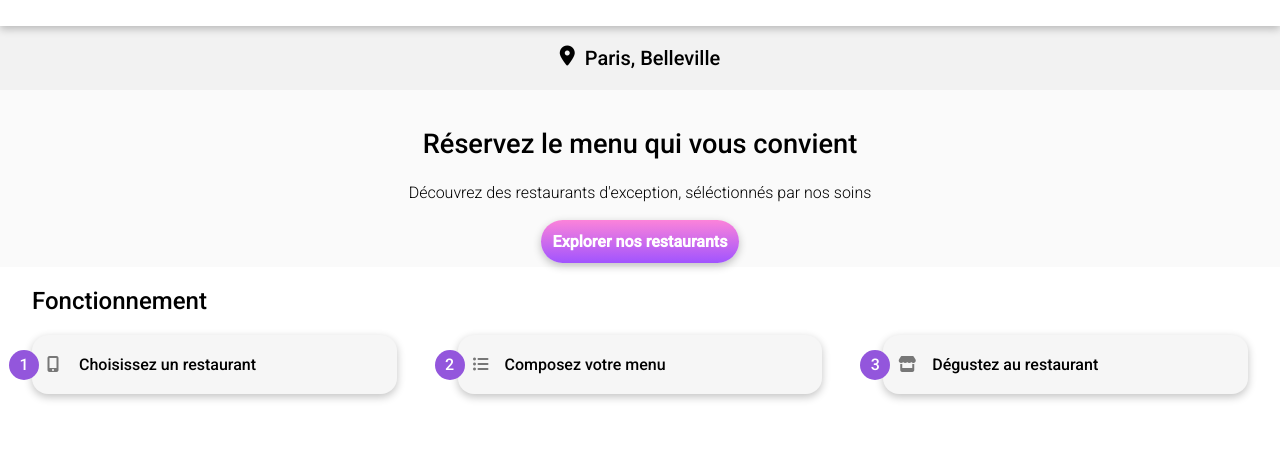
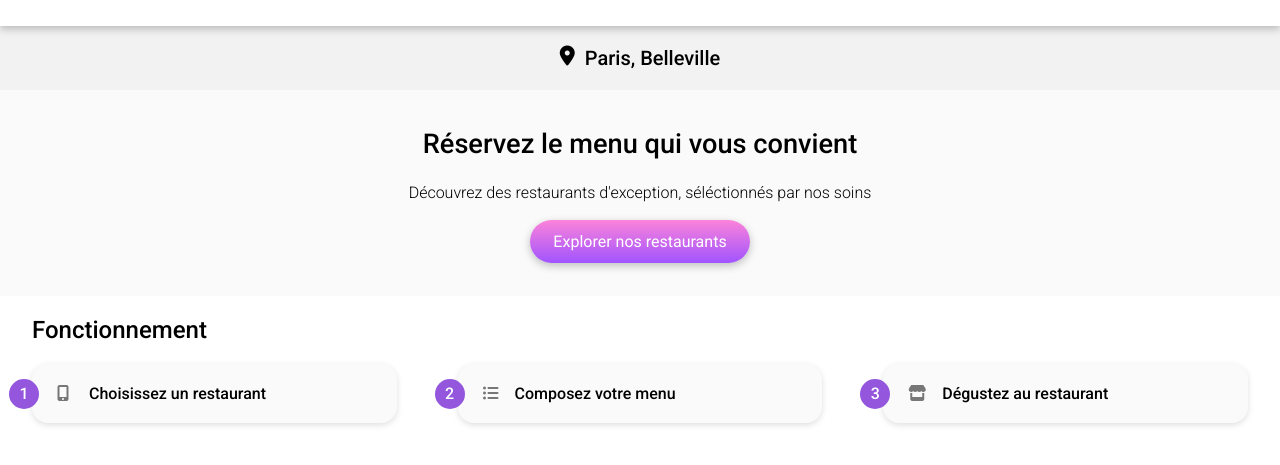
Before and after one commit to A-Machkour/MachkourAbdoul_3_29112021, a website: page index.html in a window 1280 px wide. Shown: the part 63-528 px from the top of the page. Drawn offline with Linux system fonts and the light colour scheme; a web font is replaced by a local one.

Commit message:
Fonctionnement termine

```diff
--- a/sass/layout/explore.scss
+++ b/sass/layout/explore.scss
@@ -2,7 +2,7 @@
   font-family: "Roboto", sans-serif;
   text-align: center;
   background-color: #fafafa;
-  padding: 16px;
+  padding: 16px 16px 45px 16px;
   .exploreTitle {
     font-weight: 500;
     font-size: 1.7rem;
@@ -13,12 +13,9 @@
     margin-bottom: 30px;
   }
   .exploreBtn {
-    height: 50px;
-    width: 250px;
-    padding: 12px;
+    padding: 12px 23px;
     margin-top: 20px;
-    font-size: 1rem;
-    font-weight: 600;
+    font-weight: 400;
     color: white;
 
     border-radius: 25px;
--- a/sass/layout/step.scss
+++ b/sass/layout/step.scss
@@ -14,12 +14,12 @@
     }
   }
   li {
-    background-color: #f6f6f6;
+    background-color: #fafafa;
     font-weight: 500;
     padding: 20px 50px 20px 15px;
     width: 30%;
     border-radius: 1rem;
-    @include base-shadow;
+    @include shadowLow;
 
     &:hover {
       background-color: #f5efff;
@@ -32,7 +32,7 @@
       color: #9356dc;
     }
     @media only screen and (max-width: 1092px) {
-      width: 95%;
+      width: 75%;
       margin: auto;
       margin-bottom: 10px;
     }
@@ -40,6 +40,7 @@
   .stepIcon {
     color: #777777;
     margin-right: 16px;
+    margin-left: 10px;
   }
   .stepNumber {
     @include flexCenter;
--- a/sass/utils/shadow.scss
+++ b/sass/utils/shadow.scss
@@ -1,3 +1,7 @@
 @mixin base-shadow {
   box-shadow: rgba(0, 0, 0, 0.24) 0px 3px 8px;
 }
+
+@mixin shadowLow {
+  box-shadow: rgba(0, 0, 0, 0.13) 0px 2px 6px;
+}
```
Also changed, not shown: style/style.css, 1 other file.
